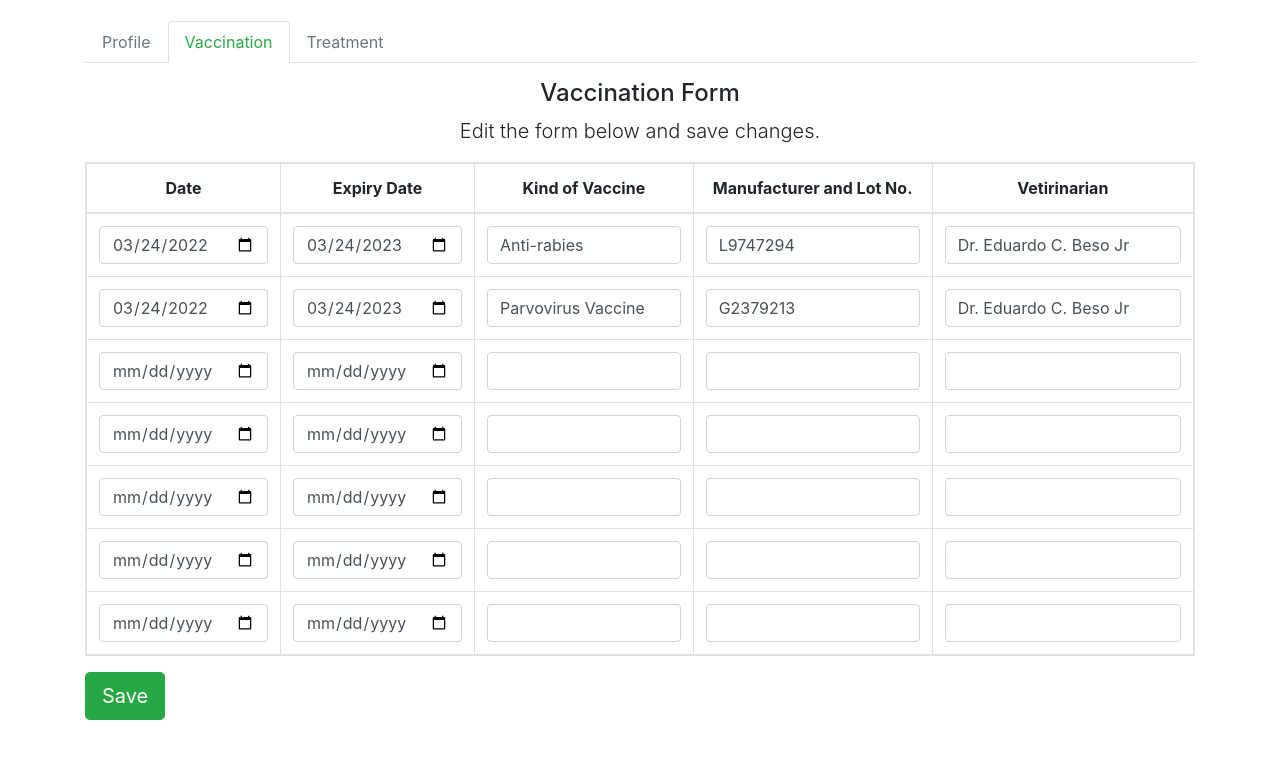
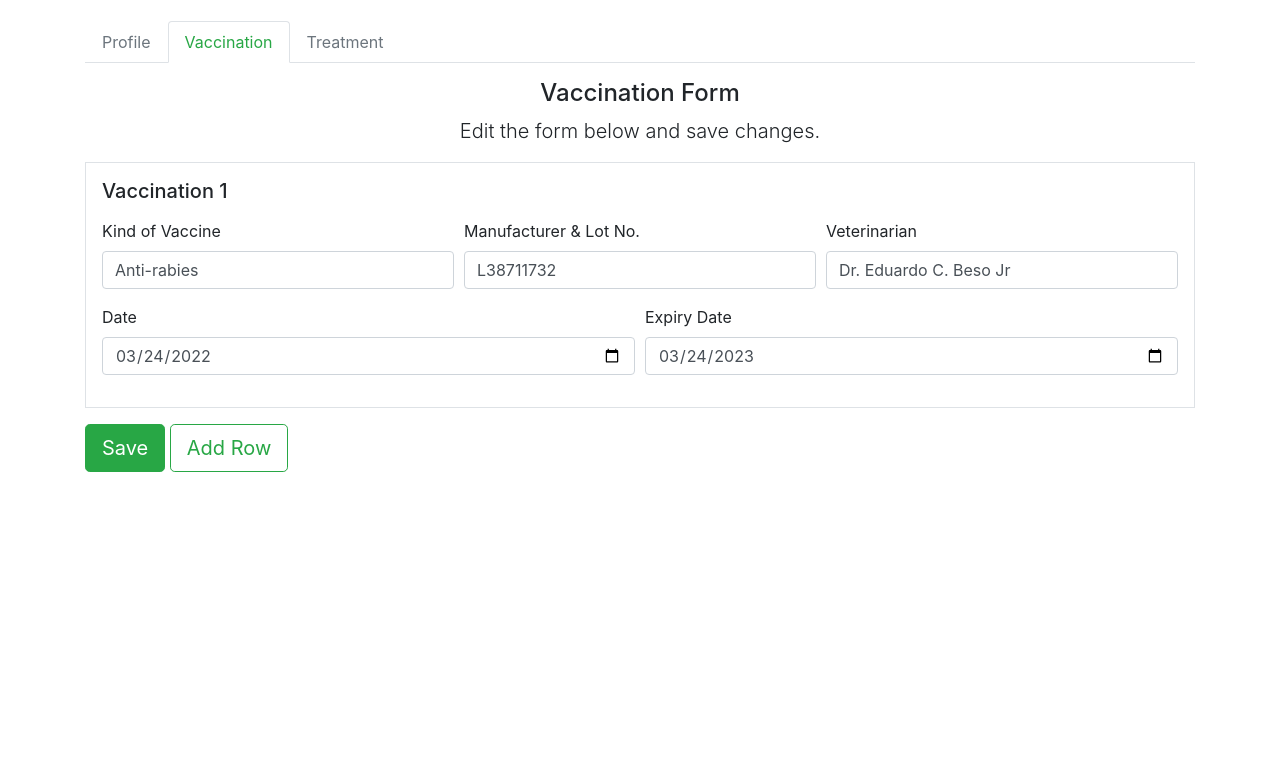
Before and after one commit to kntspncrmdz/pet-clinic-management-system-ui, a plain HTML site: page tomi-vaccination-update.html in a window 1280 px wide. Shown: the part 133-892 px from the top of the page. After the commit the page ends 800 px from the top, so only its background shows below. Drawn offline with nearby package versions, Linux system fonts and the light colour scheme.

Commit message:
8th commit

```diff
--- a/tomi-vaccination-update.html
+++ b/tomi-vaccination-update.html
@@ -69,76 +69,46 @@
       <div class="col mt-3 text-center">
         <h4>Vaccination Form</h4>
         <p class="lead">Edit the form below and save changes.</p>
+      </div>
+    </div>
+    <div class="row">
+      <div class="col">
         <form action="">
           <div class="row">
             <div class="col">
-              <table class="table table-bordered table-responsive">
-                <thead>
-                  <tr>
-                    <th scope="col" style="width: 2.5%;">Date</th>
-                    <th scope="col" style="width: 2.5%;">Expiry Date</th>
-                    <th scope="col" style="width: 30%;">Kind of Vaccine</th>
-                    <th scope="col" style="width: 30%;">Manufacturer and Lot No.</th>
-                    <th scope="col" style="width: 35%;">Vetirinarian</th>
-                  </tr>
-                </thead>
-                <tbody>
-                  <tr>
-                    <td scope="row"><input type="date" name="" id="" class="form-control" value="2022-03-24"></td>
-                    <td scope="row"><input type="date" name="" id="" class="form-control" value="2023-03-24"></td>
-                    <td><input type="text" name="" id="" class="form-control" value="Anti-rabies"></td>
-                    <td><input type="text" name="" id="" class="form-control" value="L9747294"></td>
-                    <td><input type="text" name="" id="" class="form-control" value="Dr. Eduardo C. Beso Jr"></td>
-                  </tr>
-                  <tr>
-                    <td scope="row"><input type="date" name="" id="" class="form-control" value="2022-03-24"></td>
-                    <td scope="row"><input type="date" name="" id="" class="form-control" value="2023-03-24"></td>
-                    <td><input type="text" name="" id="" class="form-control" value="Parvovirus Vaccine"></td>
-                    <td><input type="text" name="" id="" class="form-control" value="G2379213"></td>
-                    <td><input type="text" name="" id="" class="form-control" value="Dr. Eduardo C. Beso Jr"></td>
-                  </tr>
-                  <tr>
-                    <td scope="row"><input type="date" name="" id="" class="form-control"></td>
-                    <td scope="row"><input type="date" name="" id="" class="form-control"></td>
-                    <td><input type="text" name="" id="" class="form-control"></td>
-                    <td><input type="text" name="" id="" class="form-control"></td>
-                    <td><input type="text" name="" id="" class="form-control"></td>
-                  </tr>
-                  <tr>
-                    <td scope="row"><input type="date" name="" id="" class="form-control"></td>
-                    <td scope="row"><input type="date" name="" id="" class="form-control"></td>
-                    <td><input type="text" name="" id="" class="form-control"></td>
-                    <td><input type="text" name="" id="" class="form-control"></td>
-                    <td><input type="text" name="" id="" class="form-control"></td>
-                  </tr>
-                  <tr>
-                    <td scope="row"><input type="date" name="" id="" class="form-control"></td>
-                    <td scope="row"><input type="date" name="" id="" class="form-control"></td>
-                    <td><input type="text" name="" id="" class="form-control"></td>
-                    <td><input type="text" name="" id="" class="form-control"></td>
-                    <td><input type="text" name="" id="" class="form-control"></td>
-                  </tr>
-                  <tr>
-                    <td scope="row"><input type="date" name="" id="" class="form-control"></td>
-                    <td scope="row"><input type="date" name="" id="" class="form-control"></td>
-                    <td><input type="text" name="" id="" class="form-control"></td>
-                    <td><input type="text" name="" id="" class="form-control"></td>
-                    <td><input type="text" name="" id="" class="form-control"></td>
-                  </tr>
-                  <tr>
-                    <td scope="row"><input type="date" name="" id="" class="form-control"></td>
-                    <td scope="row"><input type="date" name="" id="" class="form-control"></td>
-                    <td><input type="text" name="" id="" class="form-control"></td>
-                    <td><input type="text" name="" id="" class="form-control"></td>
-                    <td><input type="text" name="" id="" class="form-control"></td>
-                  </tr>
-                </tbody>
-              </table>
+              <div class="vaccination border p-3">
+                <h5 class="mb-3">Vaccination 1</h5>
+                <div class="form-row">
+                  <div class="form-group col-md">
+                    <label for="inputEmail4">Kind of Vaccine</label>
+                    <input type="text" class="form-control" id="inputEmail4" value="Anti-rabies">
+                  </div>
+                  <div class="form-group col-md">
+                    <label for="inputEmail4">Manufacturer & Lot No.</label>
+                    <input type="text" class="form-control" id="inputPassword4" value="L38711732">
+                  </div>
+                  <div class="form-group col-md">
+                    <label for="inputEmail4">Veterinarian</label>
+                    <input type="text" class="form-control" id="inputPassword4" value="Dr. Eduardo C. Beso Jr">
+                  </div>
+                </div>
+                <div class="form-row">
+                  <div class="form-group col-md">
+                    <label for="inputEmail4">Date</label>
+                    <input type="date" class="form-control" id="inputEmail4" value="2022-03-24">
+                  </div>
+                  <div class="form-group col-md">
+                    <label for="inputPassword4">Expiry Date</label>
+                    <input type="date" class="form-control" id="inputPassword4" value="2023-03-24">
+                  </div>
+                </div>
+              </div>
             </div>
           </div>
-          <div class="row mb-5">
-            <div class="col text-left">
-              <button type="submit" class="btn btn-success btn-lg">Save</button>
+          <div class="row mt-3">
+            <div class="col">
+              <a href="tomi-vaccination-update.html" class="btn btn-success btn-lg">Save</a>
+              <button class="btn btn-outline-success btn-lg">Add Row</button>
             </div>
           </div>
         </form>
```
Also changed, not shown: add-record.html (+1 -1 lines), tomi-vaccination.html (+33 -65 lines).
